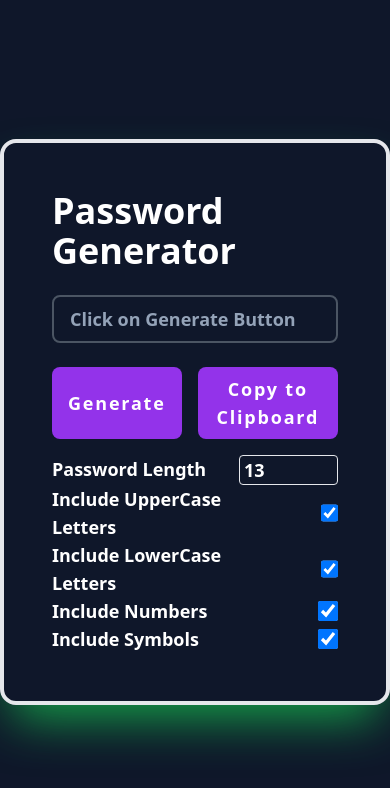
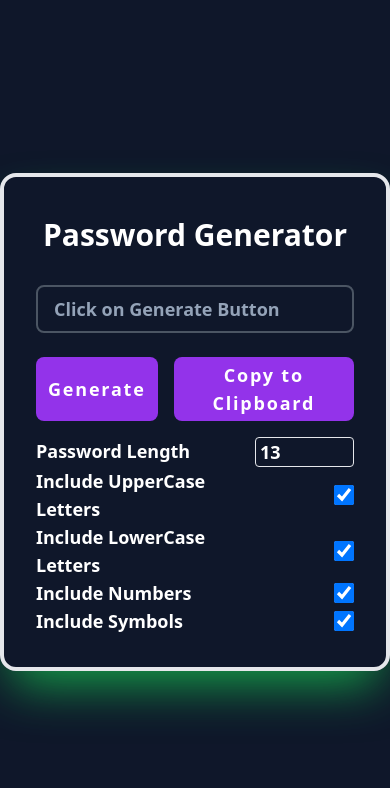
Before and after one commit to Anasmalik57/Password-Generator, a plain HTML site: page index.html in a window 390 px wide. Drawn offline with nearby package versions, Linux system fonts and the light colour scheme.

Commit message:
minor changes

```diff
--- a/index.html
+++ b/index.html
@@ -8,8 +8,8 @@
   <script src="https://cdn.tailwindcss.com"></script>
 </head>
 <body class="h-[100vh] flex justify-center items-center bg-slate-900 text-white outline-double outline-orange-600">
-  <div class="container w-fit border-4 rounded-2xl shadow-2xl shadow-green-600 p-12 flex justify-center flex-col font-bold text-lg" id="container">
-    <h1 class="text-4xl">Password Generator</h1>
+  <div class="container sm:w-1/6 md:w-fit border-4 rounded-2xl shadow-2xl shadow-green-600 p-8 md:p-12 flex justify-center flex-col font-bold text-lg " id="container">
+    <h1 class="text-3xl py-2 md:text-4xl text-center">Password Generator</h1>
     <!-- Password Box -->
     <div type="text" class="w-full border-gray-600 border-2 rounded-lg text-slate-500 pl-2 my-6 py-2" name="generated" id="passBox">
       <span class="text-slate-400 ps-2" id="result">Click on Generate Button</span>
@@ -17,8 +17,8 @@
     <span id="show-Error" class="w-full text-center md:w-96"></span>
     <!-- Buttons -->
     <div class="text-white flex justify-between w-full mb-4 tracking-widest" id="mainbtn">
-      <button class="bg-purple-600 px-4 mr-2 py-2 rounded-lg hover:bg-purple-500 active:text-green-300" id="generate">Generate</button>
-      <button class="bg-purple-600 px-4 py-2 ml-2 rounded-lg hover:bg-purple-500 outline-purple-600 active:text-green-300" id="clipboard">Copy to Clipboard</button>
+      <button class="bg-purple-600 px-3 md:px-4 mr-2 py-1  md:py-2 rounded-lg hover:bg-purple-500 active:text-green-300" id="generate">Generate</button>
+      <button class="bg-purple-600 px-3 md:px-4 ml-2 py-1  md:py-2 rounded-lg hover:bg-purple-500 outline-purple-600 active:text-green-300" id="clipboard">Copy to Clipboard</button>
     </div>
 
     <!-- Criteria -->
```
